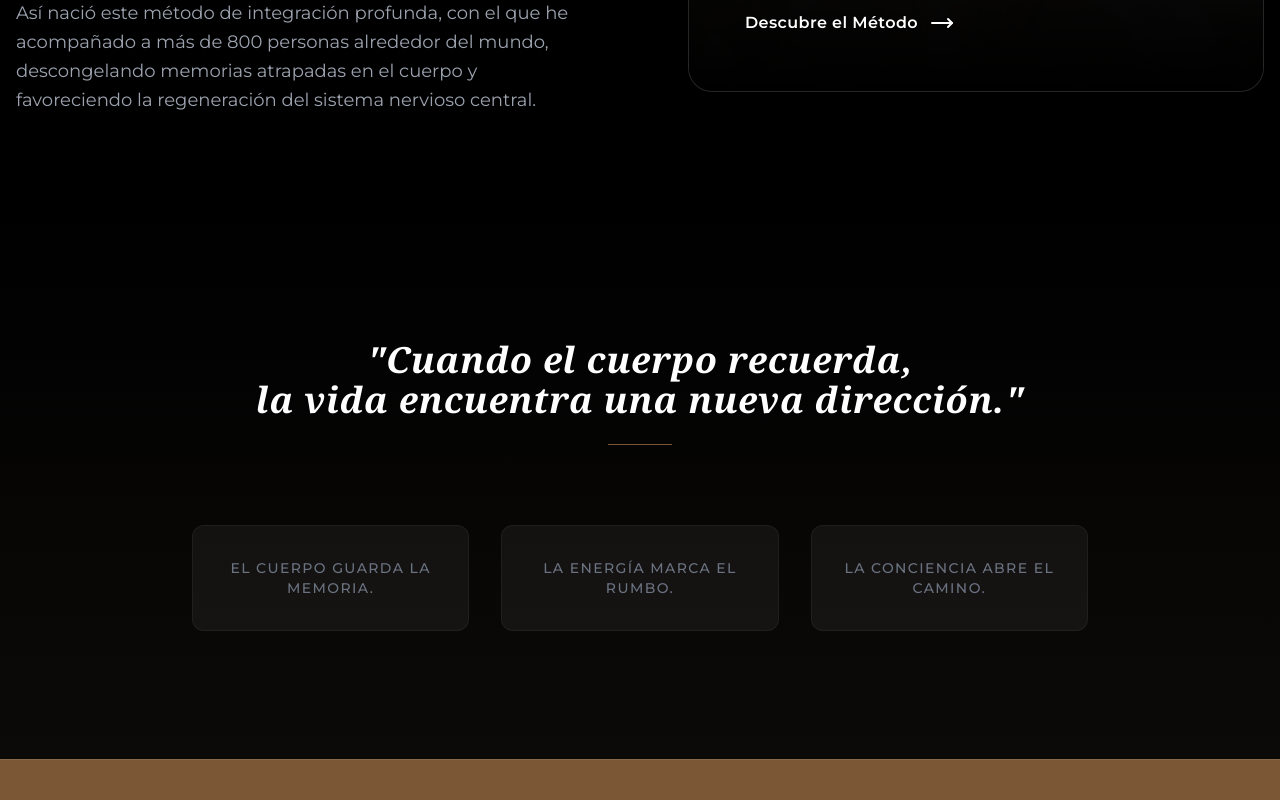
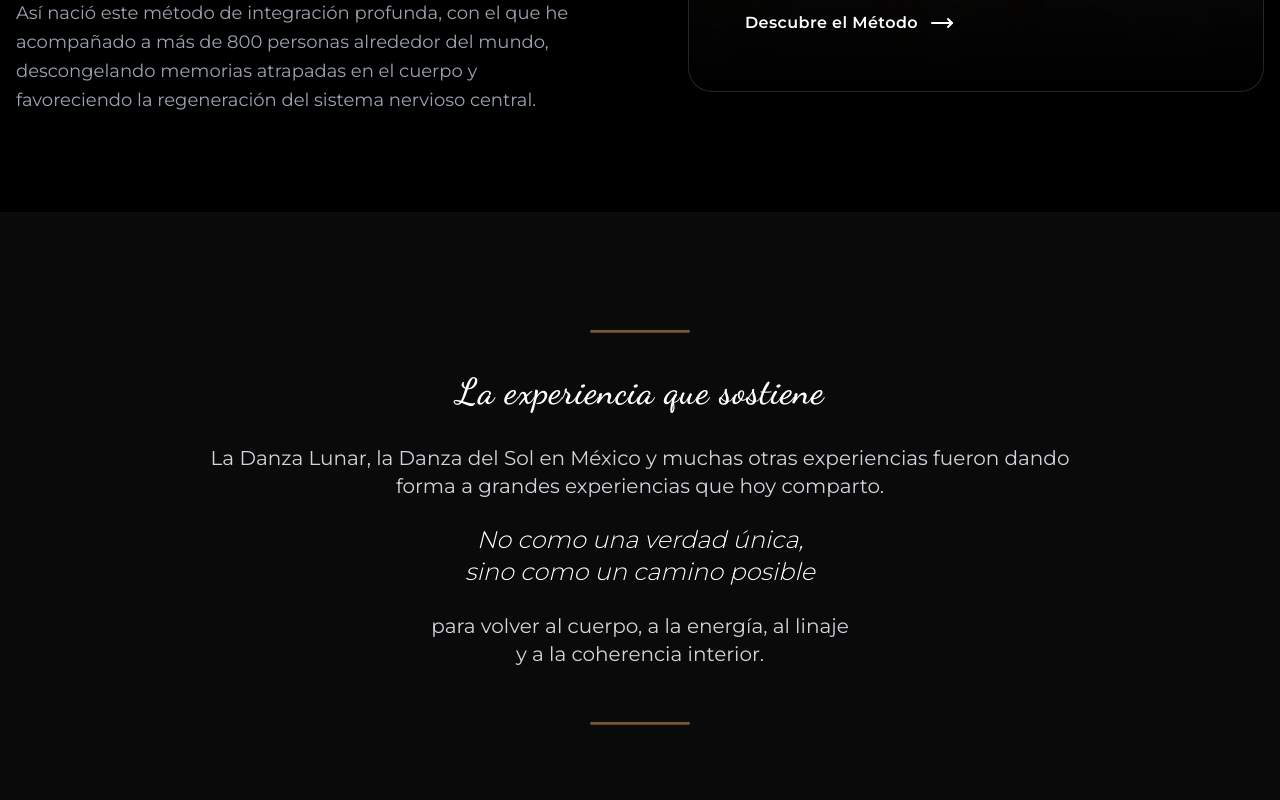
Before and after one commit to yelitzerangeloficialweb-max/yelitze-rangel-web, a Next.js app: page /sobre-mi in a window 1280 px wide. Shown: the part 2960-3760 px from the top of the page. Built offline with nearby package versions, Linux system fonts and the light colour scheme; a web font is replaced by a local one.

Commit message:
feat: add experience section to about page

```diff
--- a/app/(website)/(routes)/sobre-mi/page.tsx
+++ b/app/(website)/(routes)/sobre-mi/page.tsx
@@ -160,7 +160,7 @@ export default function AboutPage() {
 
                         {/* The Expansion */}
                         <div className="bg-[#1a1a1a] p-10 lg:p-14 rounded-3xl shadow-2xl relative overflow-hidden group hover:-translate-y-2 transition-transform duration-500 border border-white/5">
-                            <div className="absolute inset-0 bg-[url('/assets/images/tablero-terapeutico-new.jpg')] bg-cover bg-center opacity-30 group-hover:opacity-40 transition-opacity duration-700 mix-blend-overlay" />
+                            <div className="absolute inset-0 bg-[url('/assets/images/tablero-terapeutico-new.jpg')] bg-cover bg-center opacity-30 group-hover:opacity-30 transition-opacity duration-700 mix-blend-overlay" />
                             <div className="absolute inset-0 bg-gradient-to-t from-black via-black/50 to-transparent" />
 
                             <div className="relative z-10 flex flex-col h-full justify-between">
@@ -191,7 +191,39 @@ export default function AboutPage() {
                 </div>
             </section>
 
-            {/* 5. Closing Quotes / Footer */}
+            {/* 5. Experience Section (New) */}
+            <section className="py-24 bg-[#0a0a0a] text-center px-4 relative overflow-hidden">
+                <div className="absolute top-1/2 left-1/2 -translate-x-1/2 -translate-y-1/2 w-[800px] h-[800px] bg-[var(--color-secondary)]/5 rounded-full blur-[120px]" />
+
+                <div className="container mx-auto max-w-4xl relative z-10">
+                    <span className="text-[var(--color-secondary)] text-4xl mb-6 block font-serif">
+                        ⸻
+                    </span>
+
+                    <h3 className="text-3xl lg:text-4xl font-heading text-white mb-8">
+                        La experiencia que sostiene
+                    </h3>
+
+                    <div className="text-lg lg:text-xl text-gray-300 leading-relaxed space-y-6">
+                        <p>
+                            La Danza Lunar, la Danza del Sol en México y muchas otras experiencias fueron dando forma a grandes experiencias que hoy comparto.
+                        </p>
+                        <p className="italic text-white font-light text-2xl">
+                            No como una verdad única, <br />
+                            sino como un camino posible
+                        </p>
+                        <p>
+                            para volver al cuerpo, a la energía, al linaje <br /> y a la coherencia interior.
+                        </p>
+                    </div>
+
+                    <span className="text-[var(--color-secondary)] text-4xl mt-8 block font-serif">
+                        ⸻
+                    </span>
+                </div>
+            </section>
+
+            {/* 6. Closing Quotes / Footer */}
             <section className="py-32 bg-gradient-to-b from-black to-stone-950 text-center px-4">
                 <div className="container mx-auto max-w-4xl">
                     <div className="mb-20">
```
